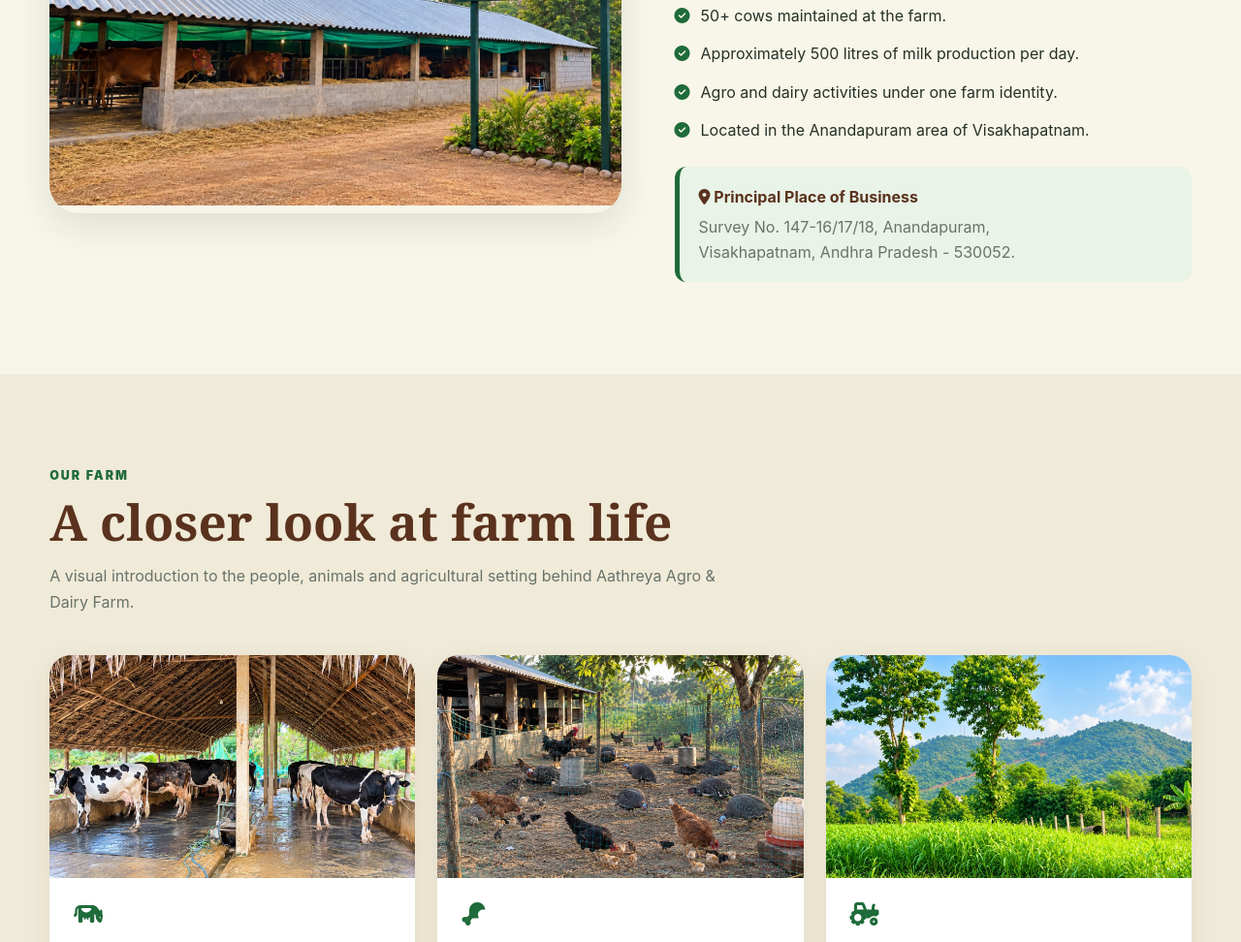
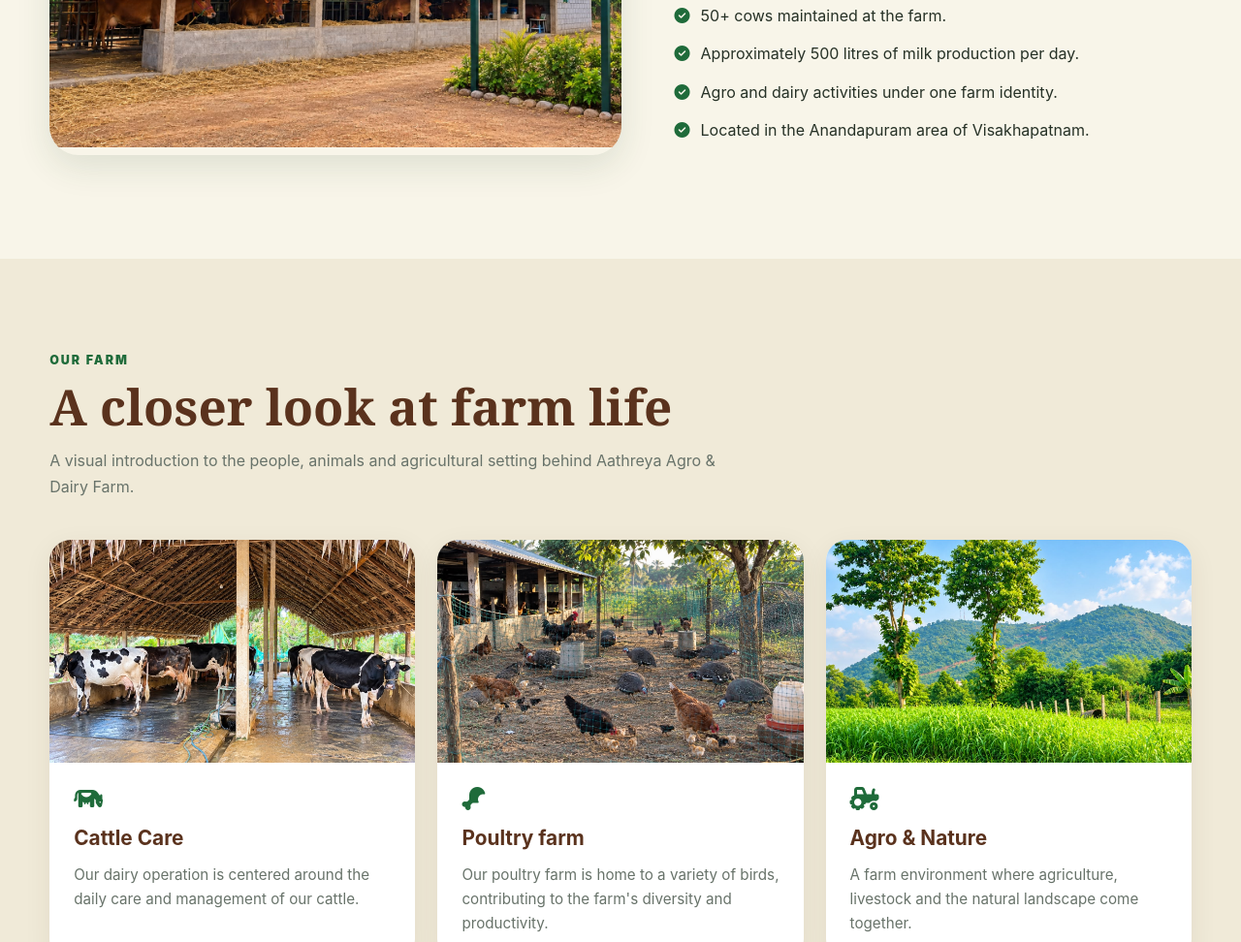
Before and after one commit to jasvikbabu/AAthreya, a plain HTML site: page index.html in a window 1280 px wide. Shown: the part 1349-2321 px from the top of the page at 97% size. Drawn offline with Linux system fonts and the light colour scheme.

Commit message:
address moved the above section

```diff
--- a/index.html
+++ b/index.html
@@ -880,13 +880,13 @@
             </li>
           </ul>
 
-          <div class="location-box">
+          <!-- <div class="location-box">
             <strong><i class="fa-solid fa-location-dot"></i> Principal Place of Business</strong>
             <span>
               Survey No. 147-16/17/18, Anandapuram,<br>
               Visakhapatnam, Andhra Pradesh - 530052.
             </span>
-          </div>
+          </div> -->
         </div>
       </div>
     </section>
```
